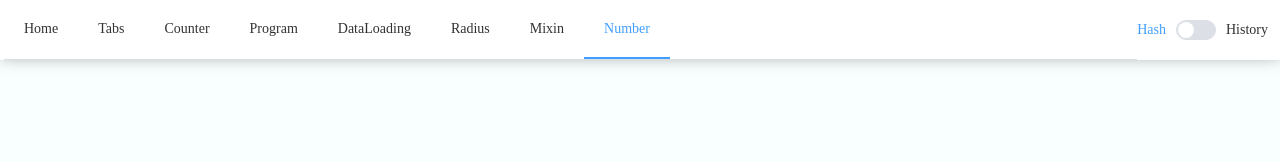
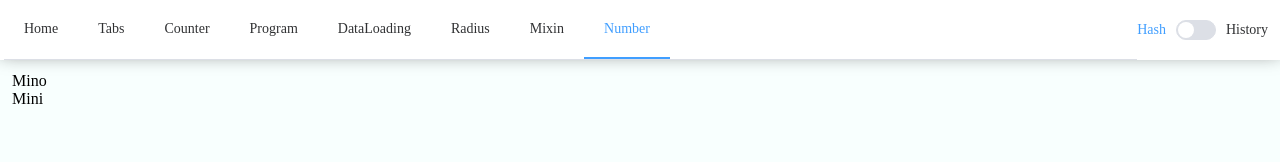
Before and after one commit to Lil-El/vue3-bdhj, a Vue app: page /Number in a window 1280 px wide. Shown: the top 162 px of the page. Built offline with nearby package versions, Linux system fonts and the light colour scheme.

Commit message:
test proxy object deassign effect.

```diff
--- a/src/pages/Number/index.vue
+++ b/src/pages/Number/index.vue
@@ -5,10 +5,13 @@
     <span v-show="false">但是对于位数交多的数据，仍然无法处理。例如：10....0（100个0）</span>
     <span v-show="false">如果自己实现的话，我会将数字分割用数组保存，对于常规的计算都依据竖式计算来进行计算。</span>
     <span v-show="false">从个位起开始计算，需要进位就给前一位进行相加</span>
+
+    <div v-for="item in record" :key="item.id">{{item.name}}</div>
   </div>
 </template>
 
 <script setup>
+import { isProxy, reactive, ref } from "vue";
 import Decimal from "./decimal.mjs"
 
 const a = new Decimal(1000900000)
@@ -16,6 +19,25 @@ console.log(a);
 // const b = new Decimal(0.2)
 const c = a.add(1)
 console.log(c.toString());
+
+
+const rawData = [{
+  id: 1, name: "Mino"
+}, {
+  id: 2, name: "Mini"
+}]
+let record = reactive([]);
+setTimeout(() => {
+  console.log(isProxy(record));
+  /**
+   * 直接修改record会导致record不再是proxy的代理对象；使用record = reactive(raw)也不可行
+   * 1. 使用reactive: state.record = res.data;
+   * 2. 使用ref:      record.value = res.data;
+   */
+  // record = reactive(rawData); // error.
+  rawData.forEach(i => record.push(i)); // right
+  console.log(isProxy(record));
+}, 1000)
 </script>
 
 <style>
```
